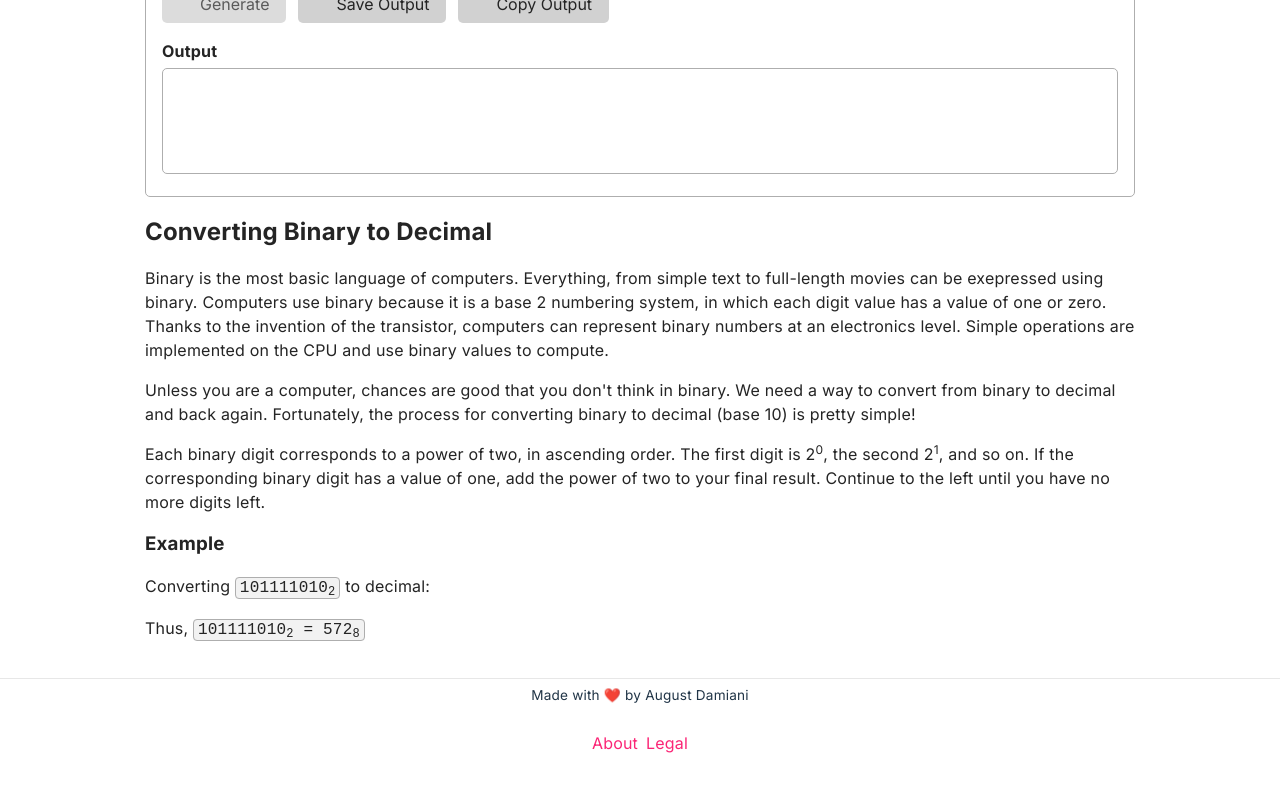
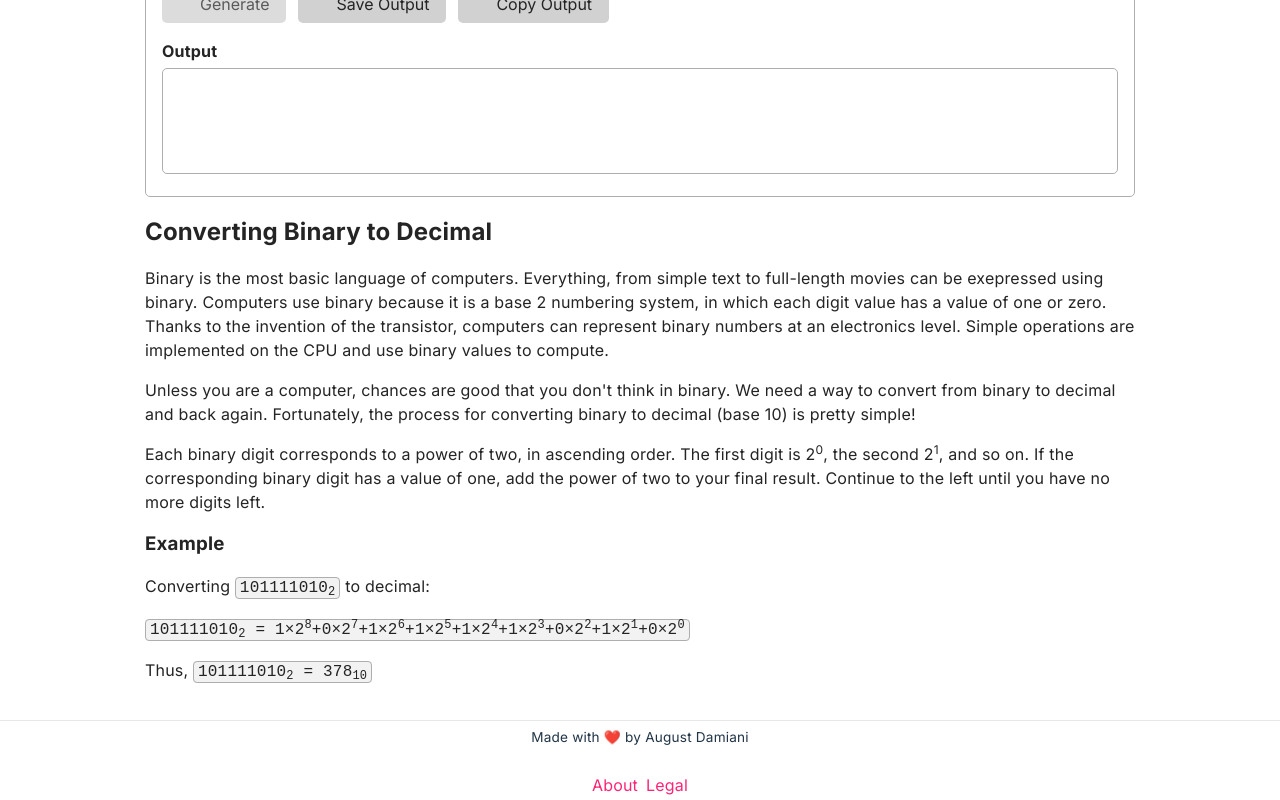
Before and after one commit to acdamiani/cryptools, a Next.js app: page /converters/binary-to-dec in a window 1280 px wide. Shown: the part 1845-2645 px from the top of the page. Before the commit the page ends 2603 px from the top, so only its background shows below. Built offline with nearby package versions, Linux system fonts and the light colour scheme; some icons are missing.

Commit message:
feat(conv): add binary to dec content

```diff
--- a/pages/converters/binary-to-dec.tsx
+++ b/pages/converters/binary-to-dec.tsx
@@ -81,9 +81,16 @@ export default function BinaryToDec() {
         to decimal:
       </p>
       <p>
+        <code>
+          101111010<sub>2</sub> = 1×2<sup>8</sup>+0×2<sup>7</sup>+1×2
+          <sup>6</sup>+1×2<sup>5</sup>+1×2<sup>4</sup>+1×2<sup>3</sup>+0×2
+          <sup>2</sup>+1×2<sup>1</sup>+0×2<sup>0</sup>
+        </code>
+      </p>
+      <p>
         Thus,{` `}
         <code>
-          101111010<sub>2</sub> = 572<sub>8</sub>
+          101111010<sub>2</sub> = 378<sub>10</sub>
         </code>
       </p>
     </>
```
